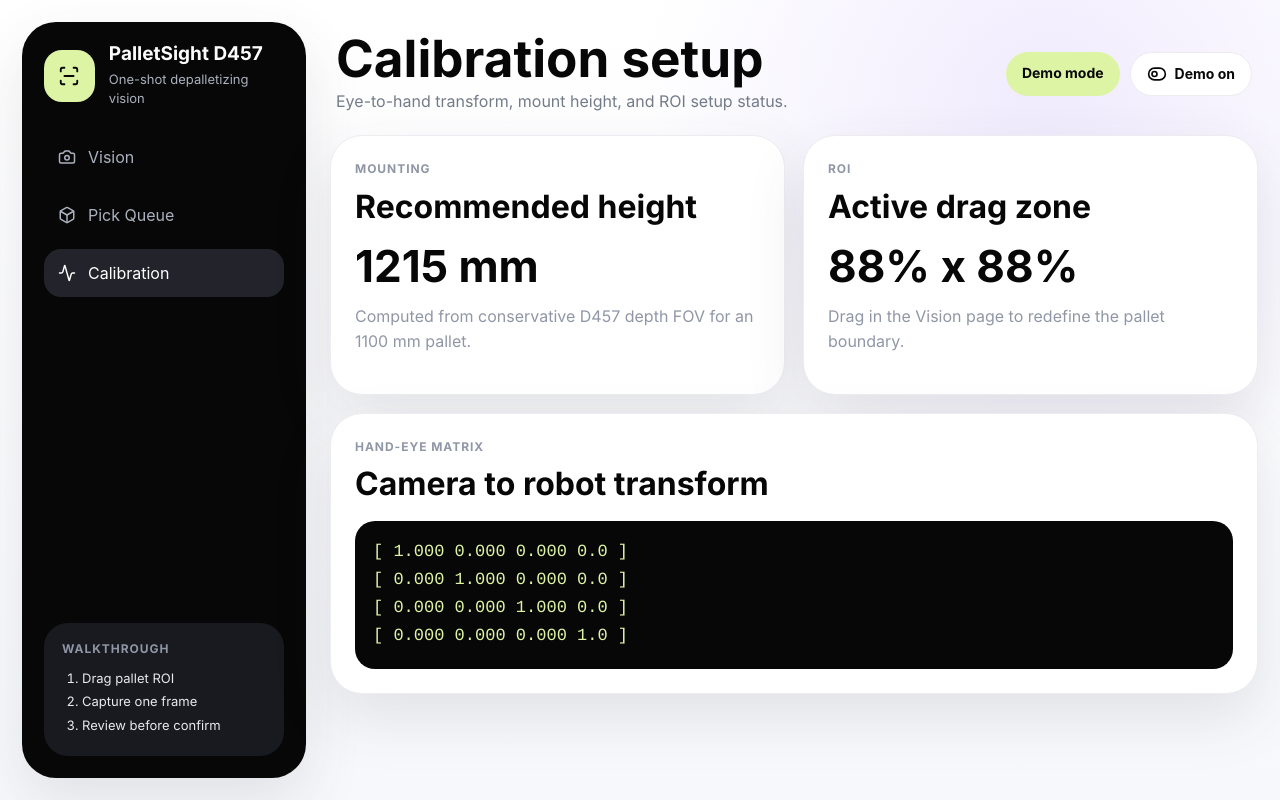
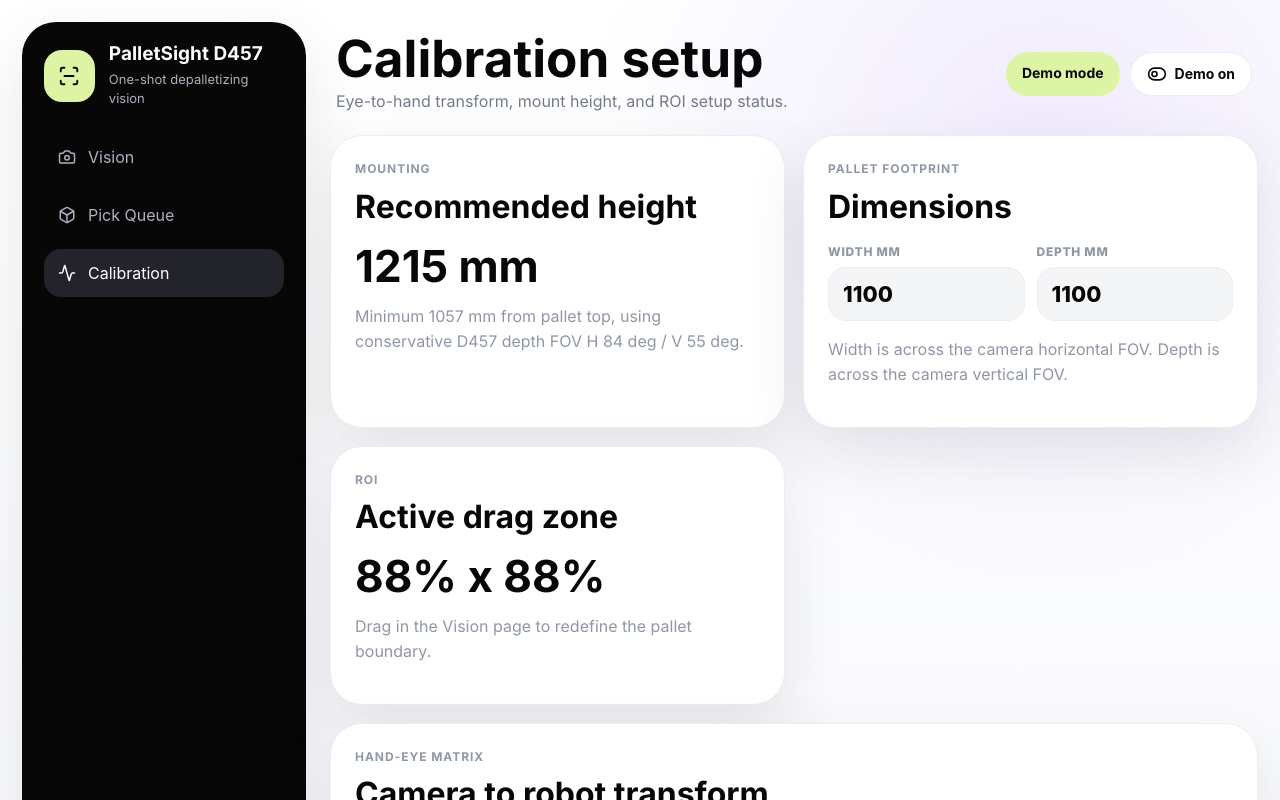
Before and after one commit to superuser0520/mix-case-palletizing, a React (Vite) app in the folder web-demo/: page / in a window 1280 px wide. Both pictures are taken after a click on the button "Calibration". Shown: the top 800 px of the page. Built offline with nearby package versions, Linux system fonts and the light colour scheme.

Commit message:
Add pallet dimension mounting calibration

```diff
--- a/web-demo/src/main.jsx
+++ b/web-demo/src/main.jsx
@@ -28,6 +28,10 @@ const boxes = [
   { id: 9, x: 66, y: 63, w: 26, h: 19, z: 874, color: '#F6A06E' },
 ];
 
+const D457_DEPTH_FOV = { h: 87, v: 58, tolerance: 3 };
+const D457_MIN_RANGE_MM = 600;
+const MOUNT_MARGIN = 0.15;
+
 function isBoxInsideRoi(item, roi) {
   const centerX = item.x + item.w / 2;
   const centerY = item.y + item.h / 2;
@@ -44,6 +48,20 @@ function chooseHighest(items) {
   }, items[0]);
 }
 
+function calculateMountingHeight(pallet) {
+  const conservativeH = D457_DEPTH_FOV.h - D457_DEPTH_FOV.tolerance;
+  const conservativeV = D457_DEPTH_FOV.v - D457_DEPTH_FOV.tolerance;
+  const requiredByWidth = (pallet.width / 2) / Math.tan((conservativeH / 2) * Math.PI / 180);
+  const requiredByDepth = (pallet.depth / 2) / Math.tan((conservativeV / 2) * Math.PI / 180);
+  const minHeight = Math.max(requiredByWidth, requiredByDepth, D457_MIN_RANGE_MM);
+  return {
+    minHeight: Math.round(minHeight),
+    recommendedHeight: Math.round(minHeight * (1 + MOUNT_MARGIN)),
+    conservativeH,
+    conservativeV,
+  };
+}
+
 function App() {
   const [view, setView] = useState('vision');
   const [demoMode, setDemoMode] = useState(true);
@@ -52,8 +70,10 @@ function App() {
   const [confirmed, setConfirmed] = useState(false);
   const [selectedId, setSelectedId] = useState(null);
   const [roi, setRoi] = useState({ x: 6, y: 6, w: 88, h: 88 });
+  const [pallet, setPallet] = useState({ width: 1100, depth: 1100 });
   const [cameraStream, setCameraStream] = useState(null);
 
+  const mount = useMemo(() => calculateMountingHeight(pallet), [pallet]);
   const detectedBoxes = useMemo(() => boxes.filter((item) => isBoxInsideRoi(item, roi)), [roi]);
   const highestBox = useMemo(() => chooseHighest(detectedBoxes), [detectedBoxes]);
   const selectedBox = detectedBoxes.find((item) => item.id === selectedId) ?? null;
@@ -204,12 +224,12 @@ function App() {
               />
             </div>
 
-            <Metrics captured={captured} detectedCount={detectedBoxes.length} />
+            <Metrics captured={captured} detectedCount={detectedBoxes.length} mount={mount} />
           </>
         )}
 
         {view === 'queue' && <PickQueue candidate={candidate} confirmed={confirmed} />}
-        {view === 'calibration' && <Calibration roi={roi} />}
+        {view === 'calibration' && <Calibration roi={roi} pallet={pallet} setPallet={setPallet} mount={mount} />}
       </section>
     </main>
   );
@@ -396,14 +416,51 @@ function PickQueue({ candidate, confirmed }) {
   );
 }
 
-function Calibration({ roi }) {
+function Calibration({ roi, pallet, setPallet, mount }) {
+  function updatePallet(key, value) {
+    const parsed = Number(value);
+    setPallet((current) => ({
+      ...current,
+      [key]: Number.isFinite(parsed) ? Math.max(100, Math.min(3000, parsed)) : current[key],
+    }));
+  }
+
   return (
     <section className="calibration-grid">
       <article className="cal-card">
         <p className="label">Mounting</p>
         <h3>Recommended height</h3>
-        <strong>1215 mm</strong>
-        <p>Computed from conservative D457 depth FOV for an 1100 mm pallet.</p>
+        <strong>{mount.recommendedHeight} mm</strong>
+        <p>Minimum {mount.minHeight} mm from pallet top, using conservative D457 depth FOV H {mount.conservativeH} deg / V {mount.conservativeV} deg.</p>
+      </article>
+      <article className="cal-card">
+        <p className="label">Pallet footprint</p>
+        <h3>Dimensions</h3>
+        <div className="dimension-grid">
+          <label>
+            Width mm
+            <input
+              type="number"
+              min="100"
+              max="3000"
+              step="10"
+              value={pallet.width}
+              onChange={(event) => updatePallet('width', event.target.value)}
+            />
+          </label>
+          <label>
+            Depth mm
+            <input
+              type="number"
+              min="100"
+              max="3000"
+              step="10"
+              value={pallet.depth}
+              onChange={(event) => updatePallet('depth', event.target.value)}
+            />
+          </label>
+        </div>
+        <p>Width is across the camera horizontal FOV. Depth is across the camera vertical FOV.</p>
       </article>
       <article className="cal-card">
         <p className="label">ROI</p>
@@ -420,16 +477,17 @@ function Calibration({ roi }) {
           [ 0.000  0.000  1.000  0.0 ]<br />
           [ 0.000  0.000  0.000  1.0 ]
         </code>
+        <p>Example: camera point [137, 27, 756, 1] multiplied by this 4x4 matrix returns robot base XYZ. Replace identity with your calibrated eye-to-hand transform before robot deployment.</p>
       </article>
     </section>
   );
 }
 
-function Metrics({ captured, detectedCount }) {
+function Metrics({ captured, detectedCount, mount }) {
   return (
     <section className="metrics">
-      <Metric label="Min mount Z" value="1057 mm" tone="lavender" />
-      <Metric label="Recommended Z" value="1215 mm" tone="lime" />
+      <Metric label="Min mount Z" value={`${mount.minHeight} mm`} tone="lavender" />
+      <Metric label="Recommended Z" value={`${mount.recommendedHeight} mm`} tone="lime" />
       <Metric label="Detected boxes" value={captured ? String(detectedCount) : '0'} tone="graphite" />
       <Metric label="Decision mode" value="One-shot" tone="red" />
     </section>
--- a/web-demo/src/styles.css
+++ b/web-demo/src/styles.css
@@ -587,6 +587,40 @@ button {
   line-height: 1.55;
 }
 
+.dimension-grid {
+  display: grid;
+  grid-template-columns: repeat(2, minmax(0, 1fr));
+  gap: 12px;
+  margin: 18px 0 10px;
+}
+
+.dimension-grid label {
+  color: var(--muted);
+  font-size: 12px;
+  font-weight: 800;
+  text-transform: uppercase;
+  letter-spacing: 0.06em;
+}
+
+.dimension-grid input {
+  width: 100%;
+  height: 54px;
+  margin-top: 8px;
+  border: 1px solid var(--line);
+  border-radius: 18px;
+  background: var(--soft);
+  color: var(--ink);
+  padding: 0 14px;
+  font: inherit;
+  font-size: 22px;
+  font-weight: 850;
+}
+
+.dimension-grid input:focus {
+  outline: 3px solid rgba(222, 244, 165, 0.9);
+  border-color: rgba(131, 166, 51, 0.45);
+}
+
 .cal-card.wide {
   grid-column: 1 / -1;
 }
@@ -732,4 +766,8 @@ button {
   .metrics {
     grid-template-columns: 1fr;
   }
+
+  .dimension-grid {
+    grid-template-columns: 1fr;
+  }
 }
```
Also changed, not shown: 2 other files (tests, documents, lock files or other folders).
